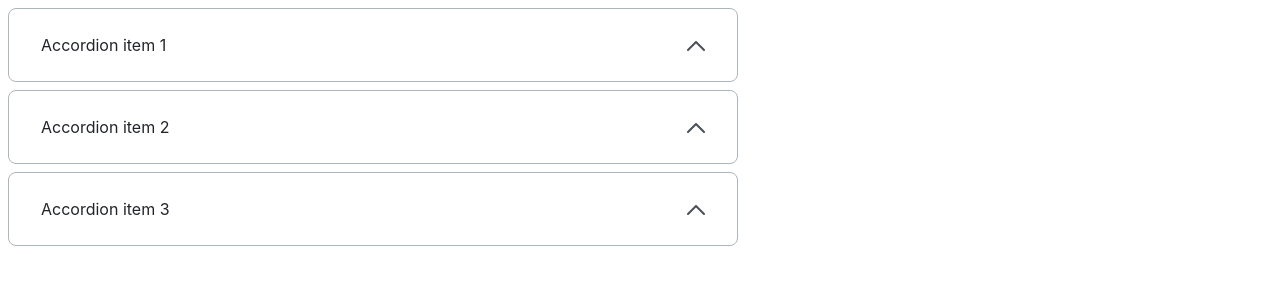
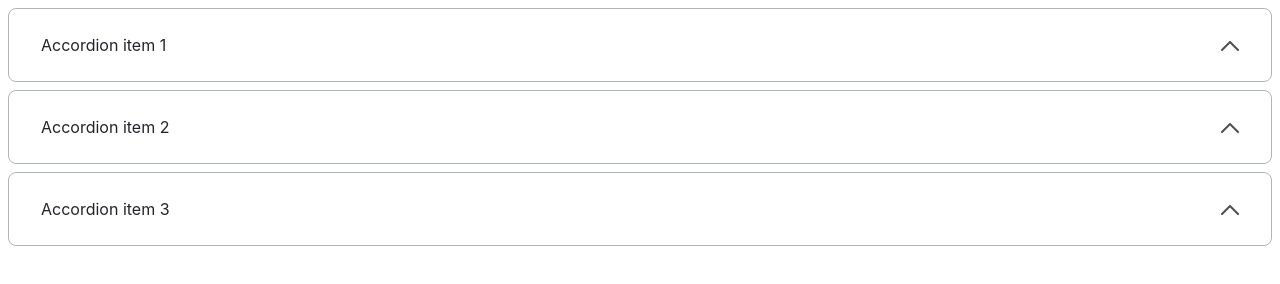
Before and after one commit to js-tasks-ru/htmlcss-20231027_andrey-shirling, a website: page 03-lection1/02-accordion/index.html in a window 1280 px wide. Drawn offline with Linux system fonts and the light colour scheme.

Commit message:
fix padding

```diff
--- a/03-lection1/02-accordion/accordion.css
+++ b/03-lection1/02-accordion/accordion.css
@@ -1,7 +1,3 @@
-.accordion {
-    width: 730px;
-}
-
 .accordion__item {
     border-radius: 8px;
     border: 1px solid var(--grey-3);
@@ -15,7 +11,7 @@
 .accordion__summary {
     display: block;
     position: relative;
-    padding: 24px 0 24px 32px;
+    padding: 24px 49px 24px 32px;
     color: var(--black);
     font-family: Inter;
     font-size: 16px;
```
